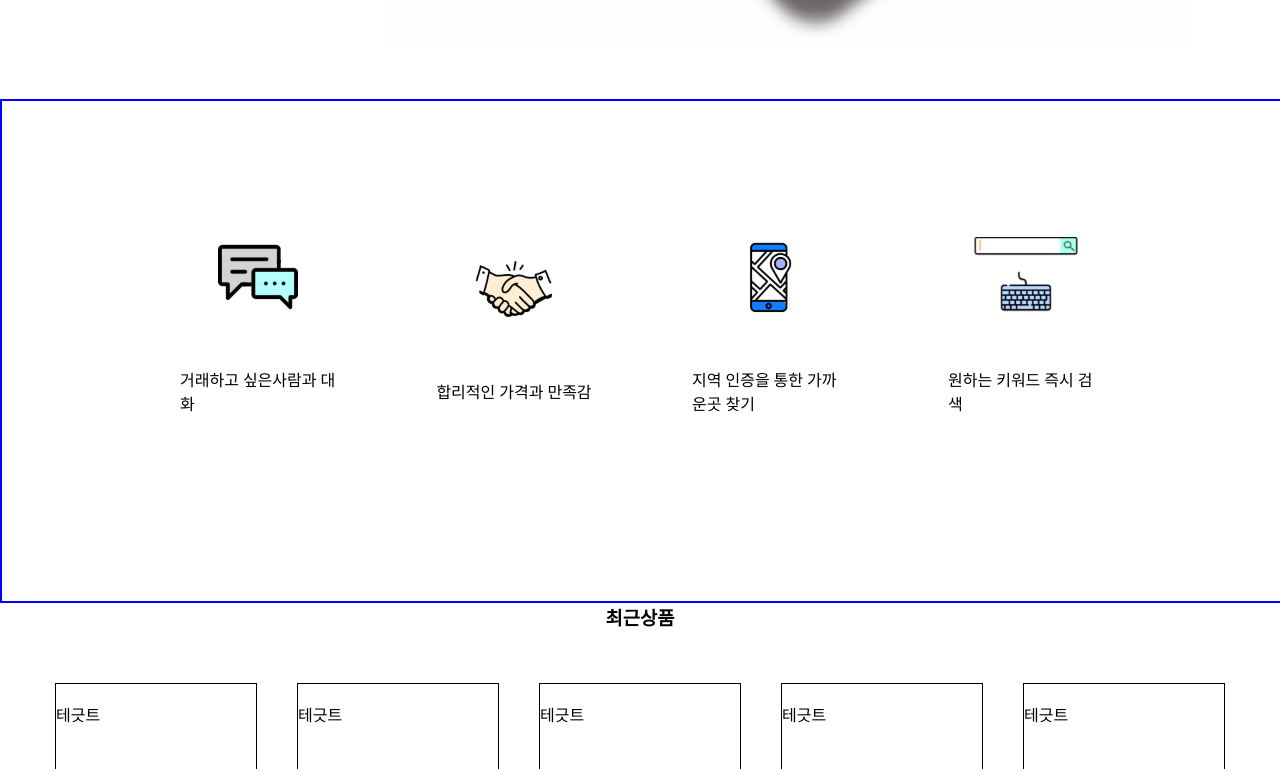
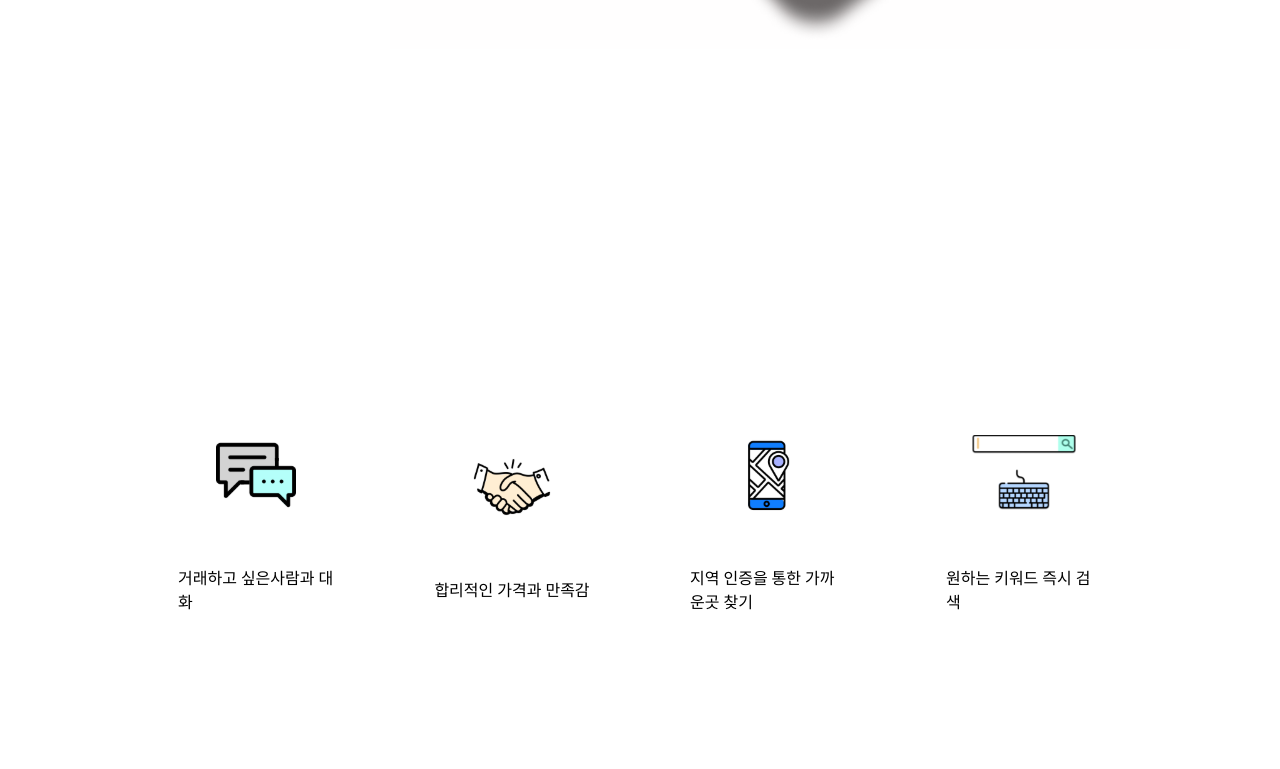
Before and after one commit to 2-phones/sort, a React app in the folder frontend/client/: page / in a window 1280 px wide. Shown: the part 851-1620 px from the top of the page. Built offline with nearby package versions, Linux system fonts and the light colour scheme; a web font is replaced by a local one.

Commit message:
REFACTOR : 랜딩페이지의 FeatureList 컴포넌트 style 수정

```diff
--- a/frontend/client/src/styles/landingPage/featureList.style.ts
+++ b/frontend/client/src/styles/landingPage/featureList.style.ts
@@ -18,8 +18,7 @@ const FeatureLayout = styled.section`
   justify-content: center;
   align-items: center;
   width: 100%;
-  height: 500px;
-  border: 2px solid blue;
+  height: 900px;
 `;
 
 const FeatureBox = styled(CommonStyle)`
```
